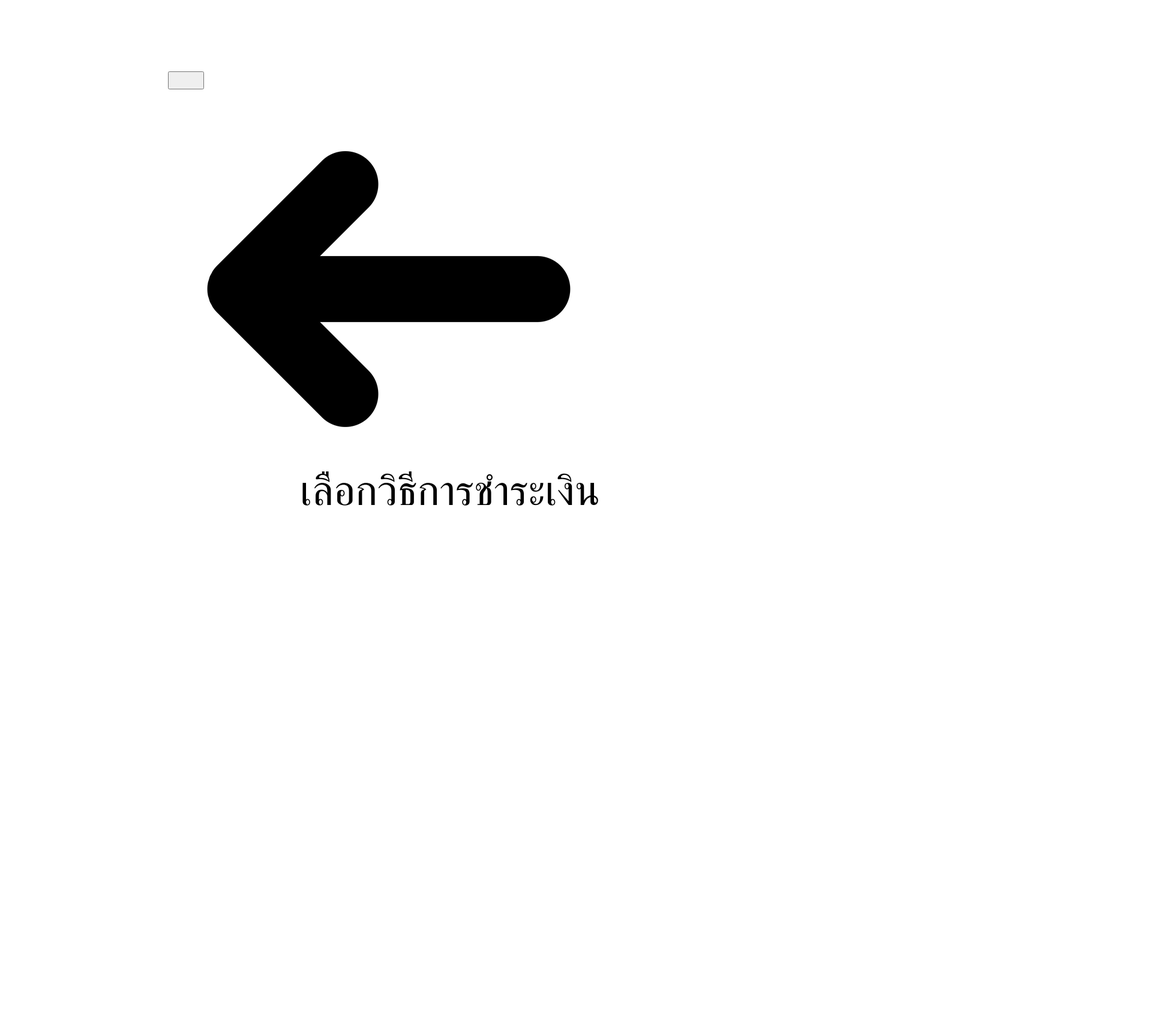
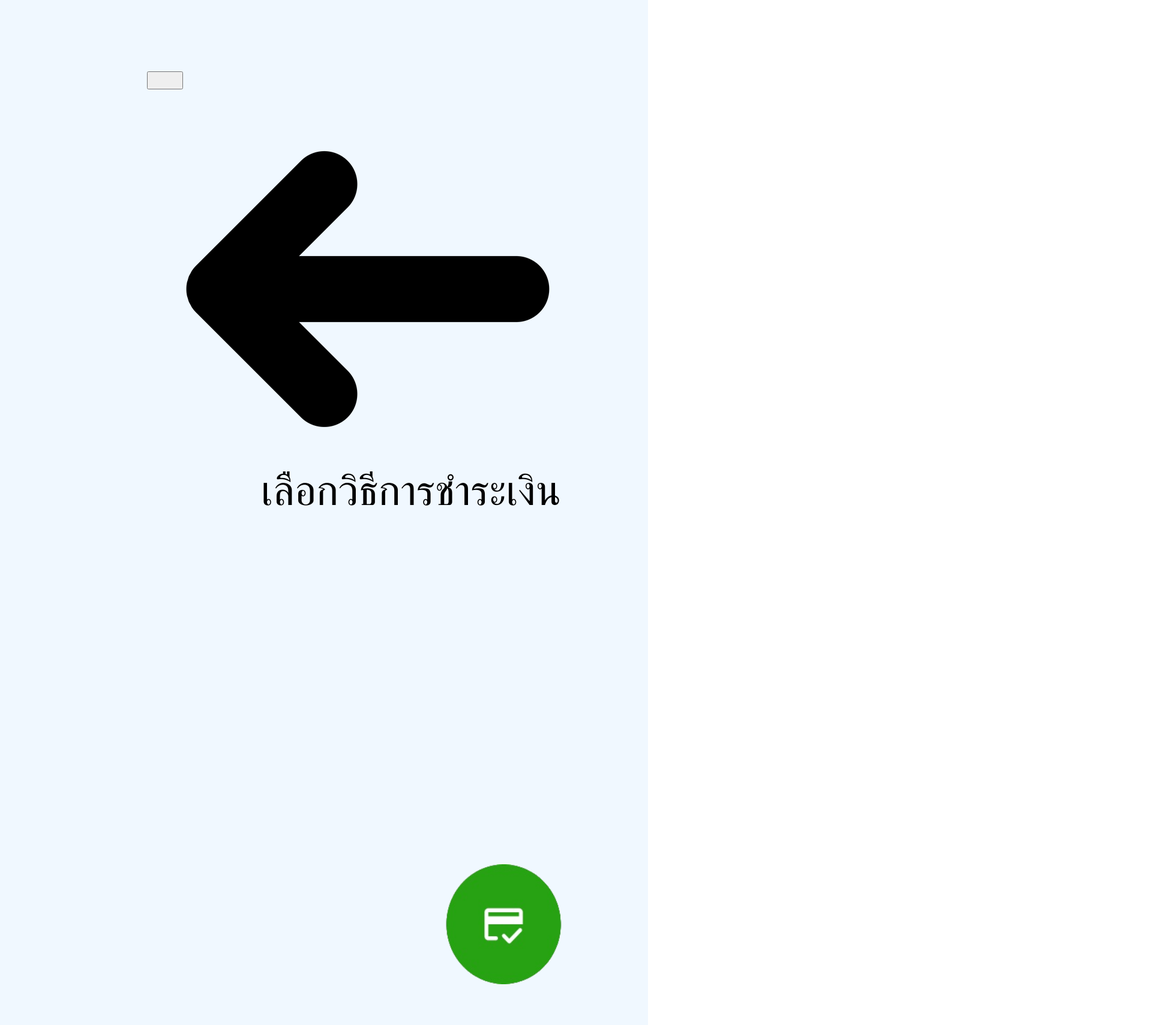
Before and after one commit to Khemzh/muvwheel_frontend, a React (Create React App) app: page / in a window 1280 px wide. Shown: the part 207-1916 px from the top of the page at 60% size, 1920 px wide, since content can reach past the window. Built offline with nearby package versions, Linux system fonts and the light colour scheme.

Commit message:
Camptest6

```diff
--- a/src/Pages/PaidSuccess.css
+++ b/src/Pages/PaidSuccess.css
@@ -14,7 +14,7 @@
 }
 
 .body {
-    margin-left: 2000px;
+
     margin-right: auto;
     width: 1080px;
     height: 200px;
@@ -24,7 +24,7 @@
 }
 
 .howtopay {
-
+    margin-right: 100px;
 
     font-size: 70px;
     font-family: "Poppins", cursive;
@@ -33,7 +33,7 @@
 
 
 .goback{
-    margin-right: 160px;
+    margin-right: 130px;
     width: 60px;
     height: 30px;
 }
@@ -41,14 +41,14 @@
     margin-top: 500px;
     width: 200px;
     height: 200px;
-    margin-left: 2450px;
+    margin-left: 400px;
 }
 .pay{
     margin-top: 50px;
     font-size: 60px;
     font-family: "Poppins", cursive;
     color: rgb(0, 0, 0);
-    margin-left: 190px;
+    margin-left: 120px;
 }
 
 .App {
```
